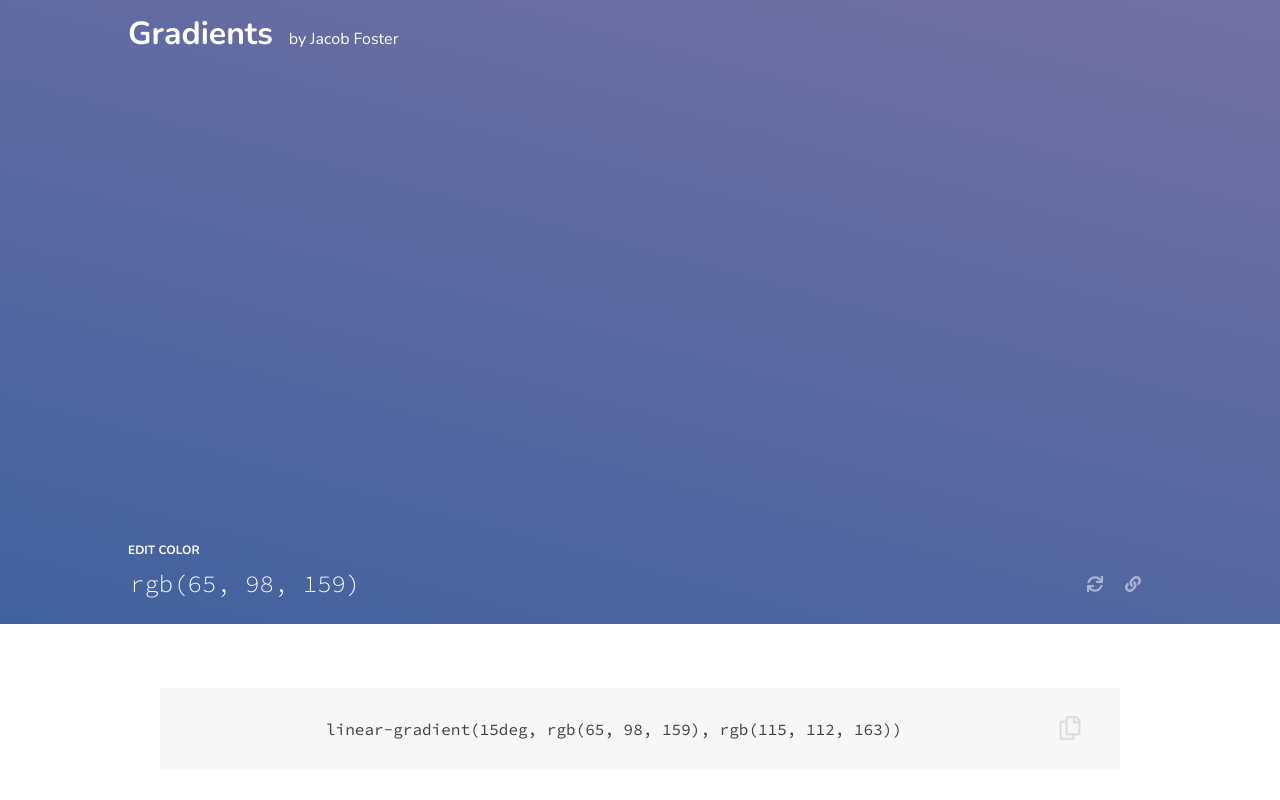
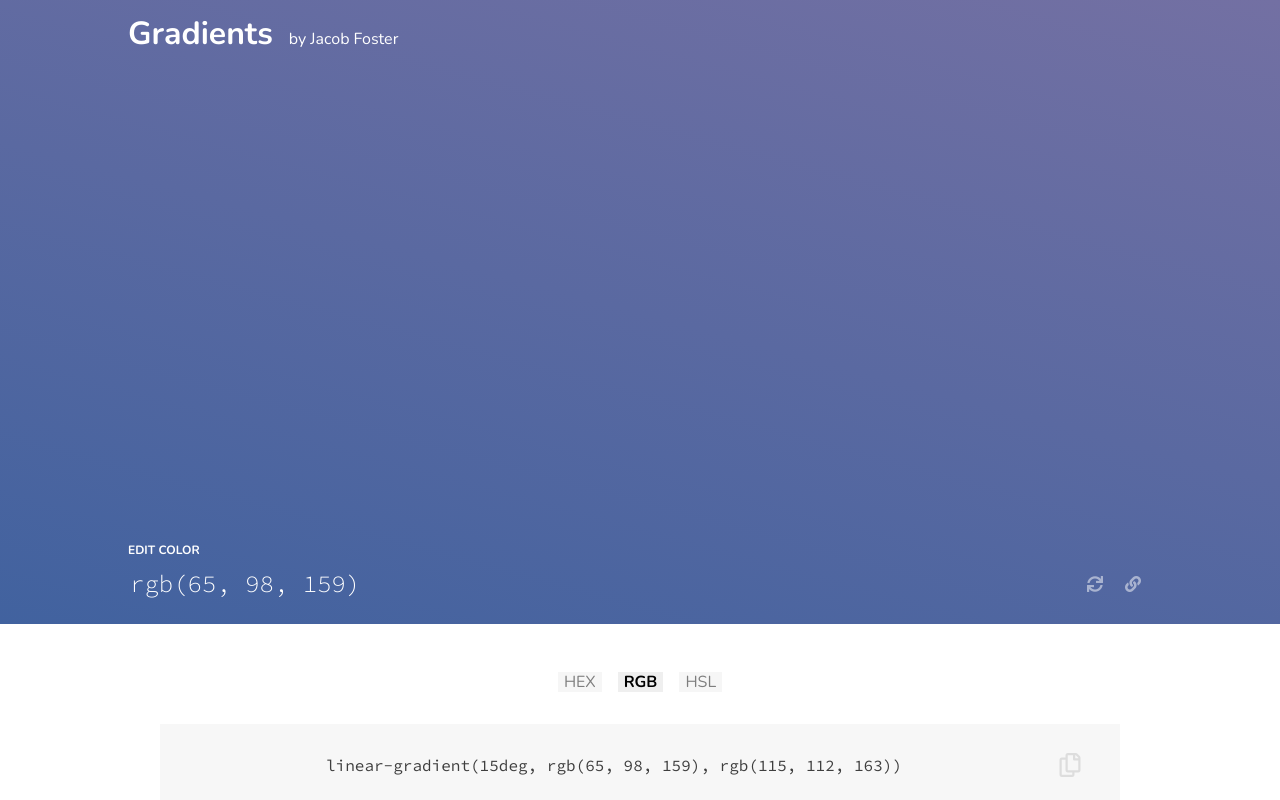
Before and after one commit to shadyendless/gradients, a React (Create React App) app: page / in a window 1280 px wide. Shown: the top 800 px of the page. Built offline with nearby package versions, Linux system fonts and the light colour scheme.

Commit message:
Added a way to change the format of the current color between hex, rgb, and hsl.

```diff
--- a/src/App.js
+++ b/src/App.js
@@ -1,10 +1,11 @@
 import tinycolor from 'tinycolor2';
 import { Helmet } from 'react-helmet';
 import InUse from './components/InUse';
+import React, { Component } from 'react'
 import Footer from './components/Footer';
-import React, { Component } from 'react'
 import CopyBox from './components/CopyBox';
 import Navigation from './components/Navigation';
+import FormatChanger from './components/FormatChanger';
 import GradientHeader from './components/GradientHeader';
 import { calculateTextColor, calculateGradient, getGradientEnd, getInitialBackgroundColor, toFormatString } from './utils';
 
@@ -24,6 +25,13 @@ class App extends Component {
     this.setState((prevState, props) => ({
       backgroundColor: tinycolor.random()[formatString]()
     }));
+  };
+
+  changeFormat = (newFormat) => {
+    const formatMethod = `to${newFormat[0].toUpperCase()}${newFormat.substr(1)}String`;
+    this.setBackgroundColor(
+      tinycolor(this.state.backgroundColor)[formatMethod]()
+    );
   };
 
   componentDidMount() {
@@ -70,6 +78,7 @@ class App extends Component {
           navColor={navColor}
           setBackgroundColor={this.setBackgroundColor}
           randomizeBackgroundColor={this.randomizeBackgroundColor} />
+        <FormatChanger originalFormat={gradientStart.getFormat()} changeFormat={this.changeFormat} />
         <CopyBox copyText={gradient} tooltipText="Code Copied!" />
         <h1 class="header">In Use</h1>
         <InUse gradient={gradient} navColor={navColor} />
--- a/src/components/CopyBox/index.js
+++ b/src/components/CopyBox/index.js
@@ -3,7 +3,7 @@ import PropTypes from 'prop-types';
 import CopyButton from '../CopyButton';
 
 const CopyBox = ({ copyText, tooltipText }) => (
-    <div class="gradient-code">
+    <div class="copy-box">
         {copyText}
         <CopyButton copyText={copyText} tooltipText={tooltipText} btnClass="copy-button">
             <i class="far fa-copy"></i>
--- /dev/null
+++ b/src/components/FormatChanger/index.js
@@ -0,0 +1,25 @@
+import React from 'react';
+import PropTypes from 'prop-types';
+
+const formats = ['hex', 'rgb', 'hsl'];
+
+const FormatChanger = ({ changeFormat, originalFormat }) => (
+    <div>
+        <div class="format-changer">
+            {
+                formats.map(format => (
+                    <button class={format === originalFormat ? 'active' : ''}
+                        onClick={() => changeFormat(format)}>
+                        {format.toUpperCase()}
+                    </button>
+                ))
+            }
+        </div>
+    </div>
+);
+FormatChanger.propTypes = {
+    changeFormat: PropTypes.func.isRequired,
+    originalFormat: PropTypes.string.isRequired
+};
+
+export default FormatChanger;
--- a/src/sass/_frontpage.scss
+++ b/src/sass/components/_copy_box.scss
@@ -1,8 +1,8 @@
-.gradient-code {
+.copy-box {
     background: rgba(0, 0, 0, 0.03);
     color: rgba(0, 0, 0, 0.75);
     font-family: $mono-font;
-    margin: 4em auto 1em auto;
+    margin: 1em auto 1em auto;
     padding: 2em 100px 2em 3em;
     position: relative;
     text-align: center;
--- /dev/null
+++ b/src/sass/components/_format_changer.scss
@@ -0,0 +1,23 @@
+.format-changer {
+    display: flex;
+    justify-content: center;
+    margin: 3em 1em 1em 1em;
+
+    & button {
+        border: none;
+        cursor: pointer;
+        opacity: 0.5;
+        outline: 0;
+        transition: all 0.25s;
+
+        &:not(:last-child) {
+            margin-right: 1em;
+        }
+
+        &:hover,
+        &.active {
+            font-weight: bold;
+            opacity: 1;
+        }
+    }
+}
--- a/src/sass/main.scss
+++ b/src/sass/main.scss
@@ -6,10 +6,10 @@
 
 @import 'general';
 @import 'nav';
-@import 'components/copy_button';
 @import 'footer';
 @import 'in_use';
 
+@import 'components/copy_box';
+@import 'components/copy_button';
+@import 'components/format_changer';
 @import 'components/gradient_header';
-
-@import 'frontpage';
```
Also changed, not shown: src/css/main.css.
